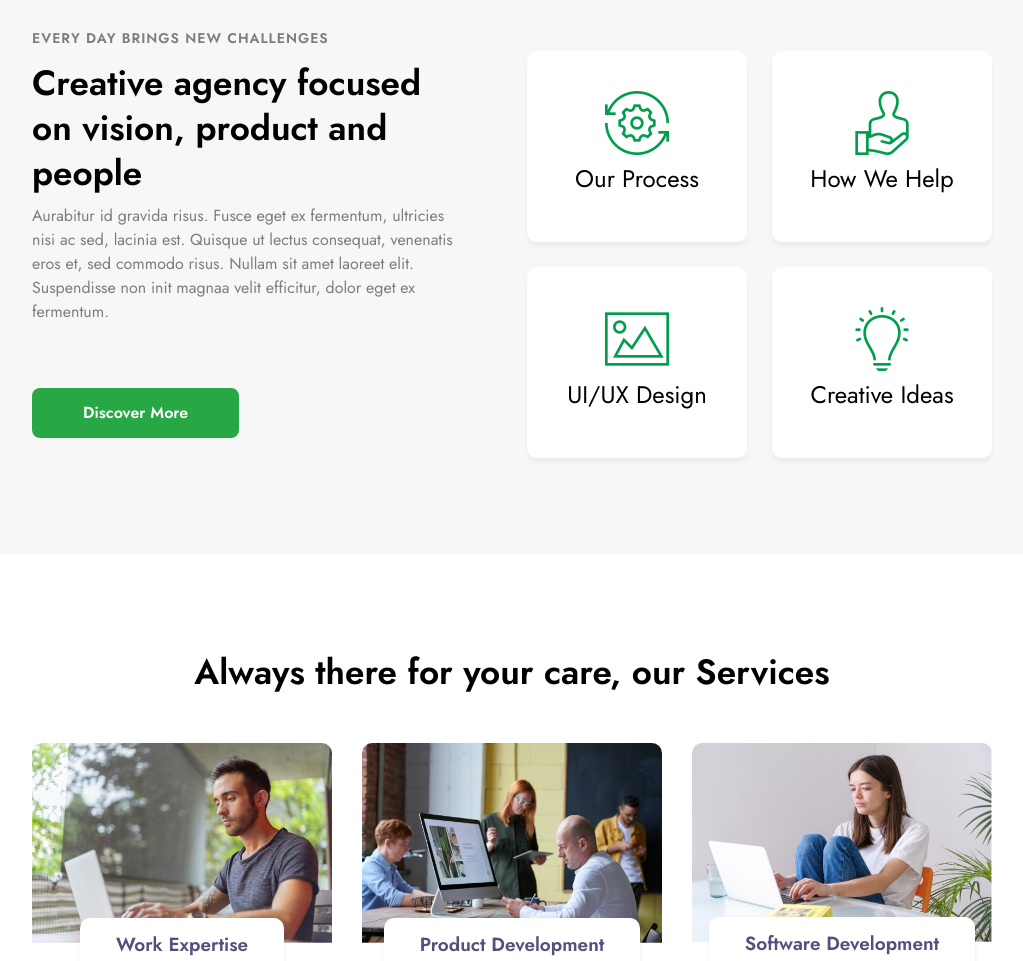
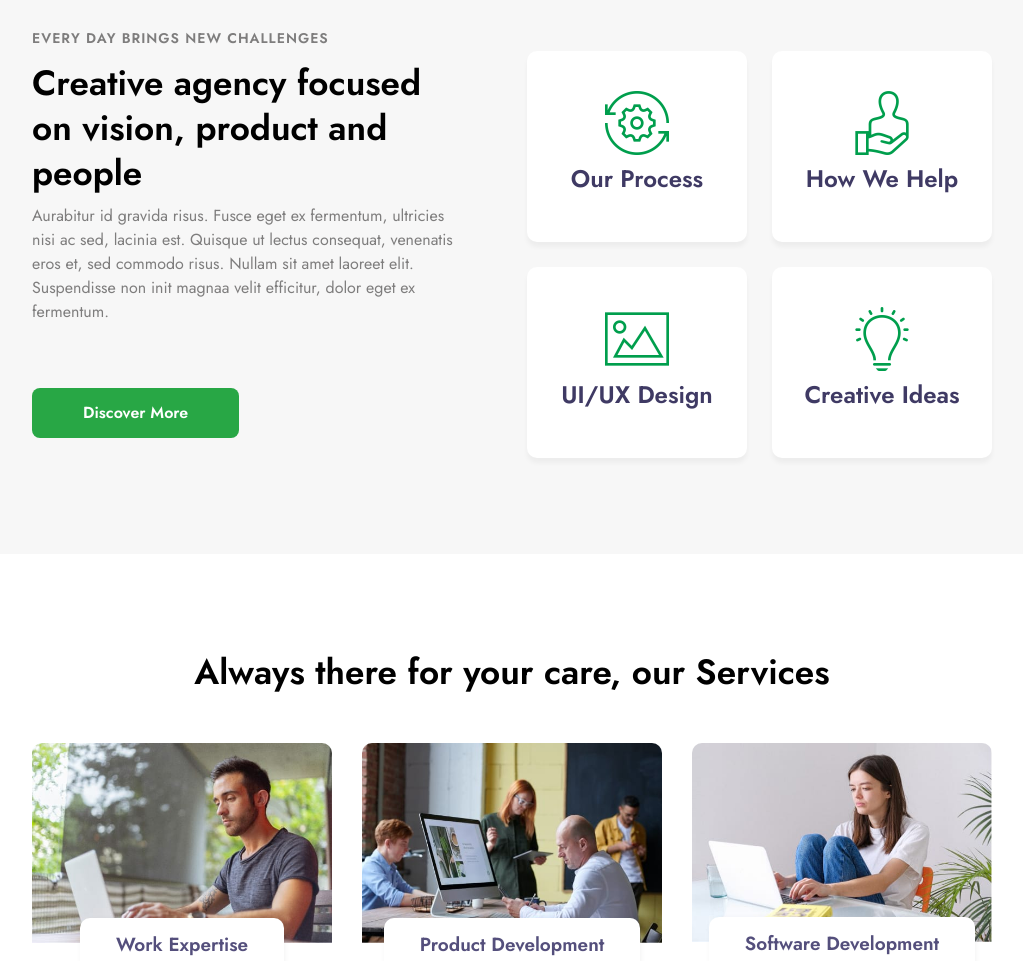
Before and after one commit to PhanHunggg/corpProject, a plain HTML site: page index.html in a window 1280 px wide. Shown: the part 1431-2392 px from the top of the page, without its empty margins (128-1151 px from the left). Drawn offline with nearby package versions, Linux system fonts and the light colour scheme.

Commit message:
fix features

```diff
--- a/css/style.css
+++ b/css/style.css
@@ -770,7 +770,8 @@ if responsive 700px and 400px 450px will have a distance between img and shape *
 
 .features-item-box h4 a {
   text-decoration: none;
-  color: black;
+  color: #3f3a64;
+  font-weight: 700;
 }
 
 .dark .features-item-box h4 a {
```
